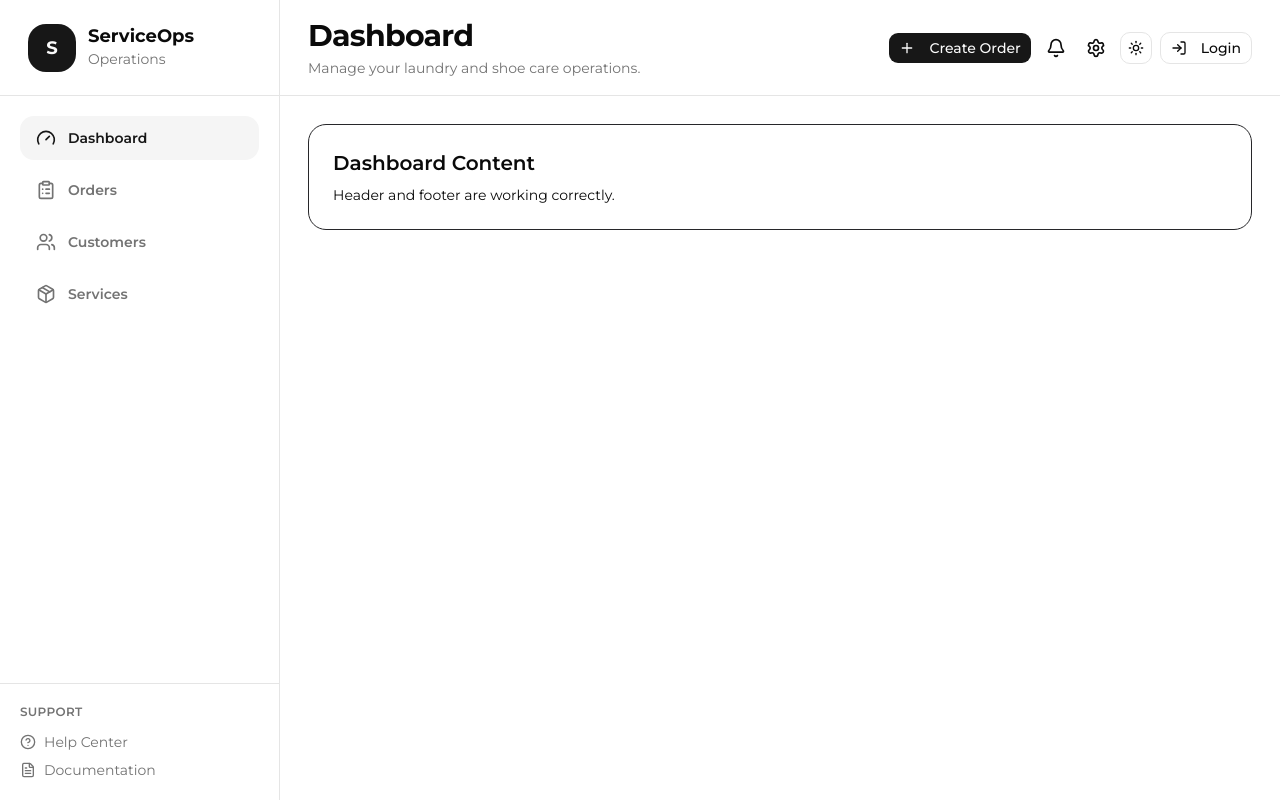
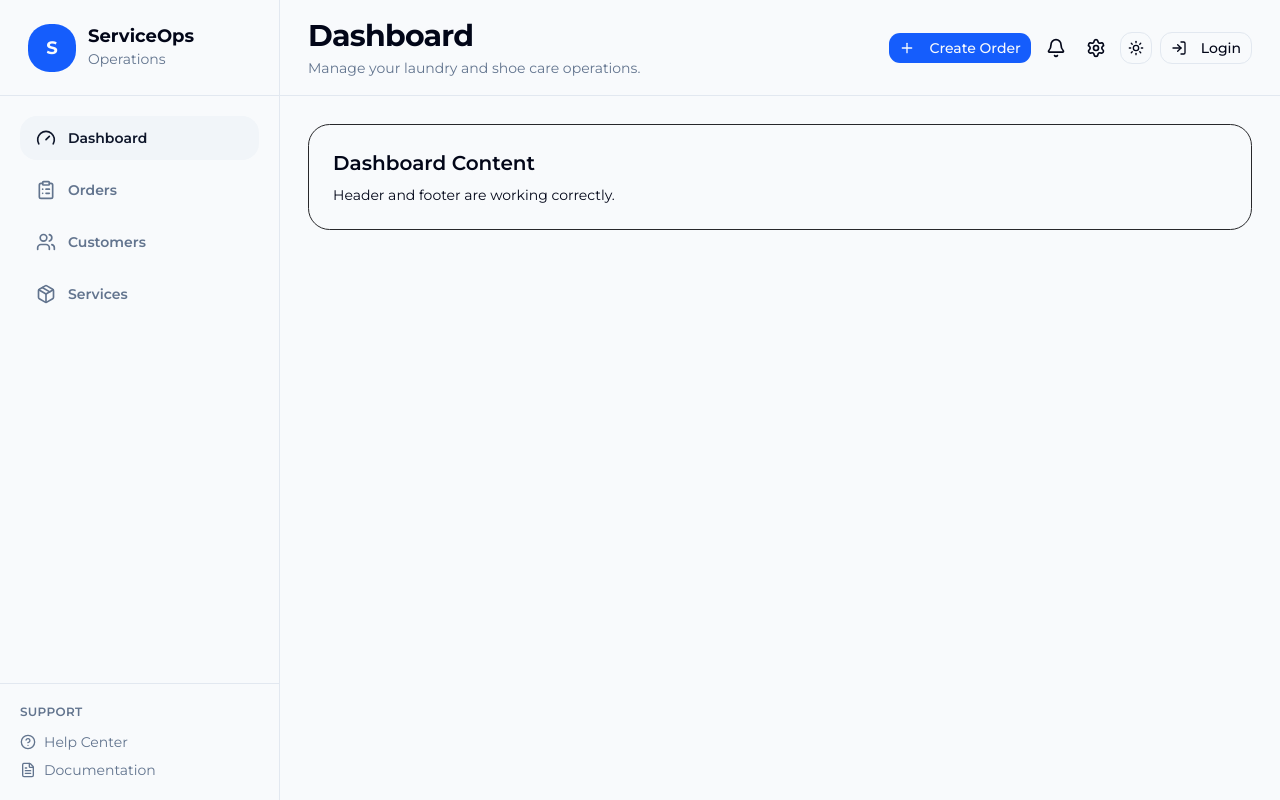
Before and after one commit to thnhdtdev/service_ops, a Next.js app: page / in a window 1280 px wide. Built offline with nearby package versions, Linux system fonts and the light colour scheme; no server answers.

Commit message:
🎉  config: color

```diff
--- a/src/style/globals.css
+++ b/src/style/globals.css
@@ -49,72 +49,63 @@
 }
 
 :root {
-  --background: oklch(1 0 0);
-  --foreground: oklch(0.145 0 0);
+  --background: oklch(0.984 0.003 247.858);
+  --foreground: oklch(0.129 0.042 264.695);
+
   --card: oklch(1 0 0);
-  --card-foreground: oklch(0.145 0 0);
+  --card-foreground: oklch(0.129 0.042 264.695);
+
   --popover: oklch(1 0 0);
-  --popover-foreground: oklch(0.145 0 0);
-  --primary: oklch(0.205 0 0);
-  --primary-foreground: oklch(0.985 0 0);
-  --secondary: oklch(0.97 0 0);
-  --secondary-foreground: oklch(0.205 0 0);
-  --muted: oklch(0.97 0 0);
-  --muted-foreground: oklch(0.556 0 0);
-  --accent: oklch(0.97 0 0);
-  --accent-foreground: oklch(0.205 0 0);
+  --popover-foreground: oklch(0.129 0.042 264.695);
+
+  --primary: oklch(0.546 0.245 262.881);
+  --primary-foreground: oklch(0.984 0.003 247.858);
+
+  --secondary: oklch(0.968 0.007 247.896);
+  --secondary-foreground: oklch(0.208 0.042 265.755);
+
+  --muted: oklch(0.968 0.007 247.896);
+  --muted-foreground: oklch(0.554 0.046 257.417);
+
+  --accent: oklch(0.968 0.007 247.896);
+  --accent-foreground: oklch(0.208 0.042 265.755);
+
   --destructive: oklch(0.577 0.245 27.325);
-  --border: oklch(0.922 0 0);
-  --input: oklch(0.922 0 0);
-  --ring: oklch(0.708 0 0);
-  --chart-1: oklch(0.87 0 0);
-  --chart-2: oklch(0.556 0 0);
-  --chart-3: oklch(0.439 0 0);
-  --chart-4: oklch(0.371 0 0);
-  --chart-5: oklch(0.269 0 0);
-  --radius: 0.625rem;
-  --sidebar: oklch(0.985 0 0);
-  --sidebar-foreground: oklch(0.145 0 0);
-  --sidebar-primary: oklch(0.205 0 0);
-  --sidebar-primary-foreground: oklch(0.985 0 0);
-  --sidebar-accent: oklch(0.97 0 0);
-  --sidebar-accent-foreground: oklch(0.205 0 0);
-  --sidebar-border: oklch(0.922 0 0);
-  --sidebar-ring: oklch(0.708 0 0);
+
+  --border: oklch(0.929 0.013 255.508);
+  --input: oklch(0.929 0.013 255.508);
+  --ring: oklch(0.546 0.245 262.881);
+
+  --radius: 0.75rem;
 }
 
 .dark {
-  --background: oklch(0.145 0 0);
-  --foreground: oklch(0.985 0 0);
-  --card: oklch(0.205 0 0);
-  --card-foreground: oklch(0.985 0 0);
-  --popover: oklch(0.205 0 0);
-  --popover-foreground: oklch(0.985 0 0);
-  --primary: oklch(0.922 0 0);
-  --primary-foreground: oklch(0.205 0 0);
-  --secondary: oklch(0.269 0 0);
-  --secondary-foreground: oklch(0.985 0 0);
-  --muted: oklch(0.269 0 0);
-  --muted-foreground: oklch(0.708 0 0);
-  --accent: oklch(0.269 0 0);
-  --accent-foreground: oklch(0.985 0 0);
+  --background: oklch(0.129 0.042 264.695);
+  --foreground: oklch(0.984 0.003 247.858);
+
+  --card: oklch(0.208 0.042 265.755);
+  --card-foreground: oklch(0.984 0.003 247.858);
+
+  --popover: oklch(0.208 0.042 265.755);
+  --popover-foreground: oklch(0.984 0.003 247.858);
+
+  --primary: oklch(0.623 0.214 259.815);
+  --primary-foreground: oklch(0.984 0.003 247.858);
+
+  --secondary: oklch(0.279 0.041 260.031);
+  --secondary-foreground: oklch(0.984 0.003 247.858);
+
+  --muted: oklch(0.279 0.041 260.031);
+  --muted-foreground: oklch(0.704 0.04 256.788);
+
+  --accent: oklch(0.279 0.041 260.031);
+  --accent-foreground: oklch(0.984 0.003 247.858);
+
   --destructive: oklch(0.704 0.191 22.216);
+
   --border: oklch(1 0 0 / 10%);
   --input: oklch(1 0 0 / 15%);
-  --ring: oklch(0.556 0 0);
-  --chart-1: oklch(0.87 0 0);
-  --chart-2: oklch(0.556 0 0);
-  --chart-3: oklch(0.439 0 0);
-  --chart-4: oklch(0.371 0 0);
-  --chart-5: oklch(0.269 0 0);
-  --sidebar: oklch(0.205 0 0);
-  --sidebar-foreground: oklch(0.985 0 0);
-  --sidebar-primary: oklch(0.488 0.243 264.376);
-  --sidebar-primary-foreground: oklch(0.985 0 0);
-  --sidebar-accent: oklch(0.269 0 0);
-  --sidebar-accent-foreground: oklch(0.985 0 0);
-  --sidebar-border: oklch(1 0 0 / 10%);
-  --sidebar-ring: oklch(0.556 0 0);
+  --ring: oklch(0.623 0.214 259.815);
 }
 
 @layer base {
```
